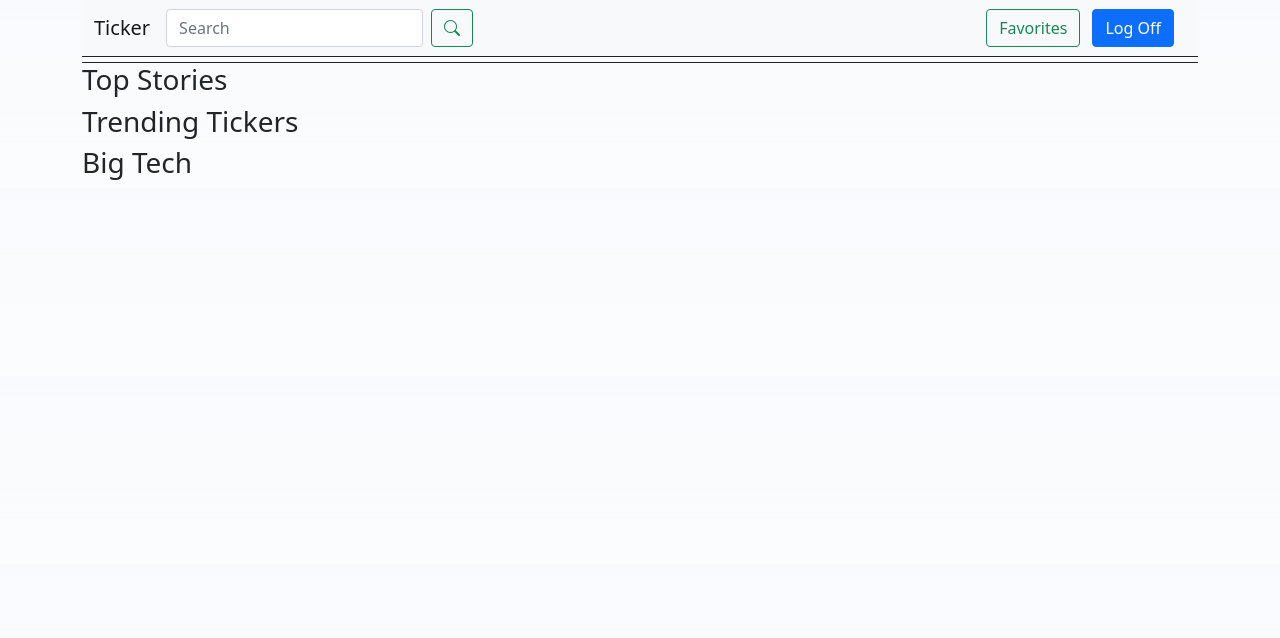
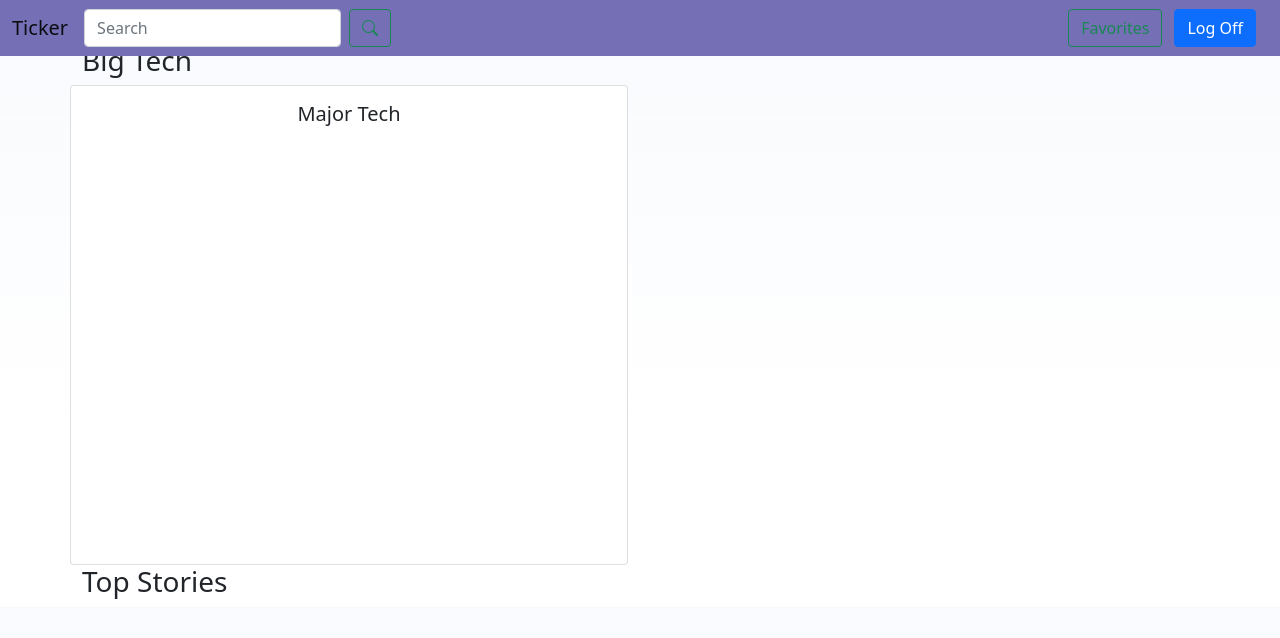
Before and after one commit to Laurens-GitHub/Project-Money, a Flask app: template templates/homepage.html in a window 1280 px wide. Shown: the top 638 px of the page. Run offline with Flask 2, Linux system fonts and the light colour scheme; the template is opened without the code that fills it, so the values that code supplies are empty; the visitor is signed in with stand-in values (Sample User, id 1).

Commit message:
Tech Stocks card aligned

```diff
--- a/static/css/homepage.css
+++ b/static/css/homepage.css
@@ -1,12 +1,14 @@
 /* news articles */
 
-div.news-summary img {
-    width: 15em;
-  }
+    .card {
+        height: 480px;
+    }
 
-  div.news-summary .source {
-    margin: 0.5em 0;
-    color:black;
-    font-size: 150%;
-    font-weight: bold;
-  }
+    .news-card a{
+        color:black;
+        text-decoration: none;
+    }
+
+    .article-source {
+        font-weight: bold;
+    }
--- a/static/css/marquee.css
+++ b/static/css/marquee.css
@@ -1,7 +1,6 @@
 .promo-carousel {
     border-top: solid 1px #222;
     border-bottom: solid 1px #222;
-    padding-bottom: 5px;
     overflow: hidden;
   }
 
--- a/static/css/site.css
+++ b/static/css/site.css
@@ -1,3 +1,15 @@
 body.container {
     background: linear-gradient(rgb(248, 250, 253) 0%, rgba(248, 250, 253, 0) 413px)
   }
+
+.tech-card {
+    margin-bottom: 3px;
+}
+
+.tech-card.green {
+    color: rgb(39, 252, 39, .5);
+}
+
+.tech-card.red {
+    color: rgb(255, 0, 0, .5);
+}
--- a/static/js/homepage.js
+++ b/static/js/homepage.js
@@ -89,29 +89,44 @@ function getBigTech() {
   const insertTechData = (response) => {
 
     const techStocks = response['quoteResponse']['result'];
-    const container = document.querySelector("#big-tech");
-    container.innerHTML = "";
 
     for (let i=0; i<techStocks.length; i++) {
         createStockAndAddToContainer(
         symbol = techStocks[i]['symbol'],
-        price = techStocks[i]['regularMarketPrice'],
-        change = techStocks[i]['regularMarketChange'],
-        pct_change = techStocks[i]['regularMarketChangePercent']
+        company = techStocks[i]['shortName'],
+        price = (Math.round(techStocks[i]['regularMarketPrice'] * 100) / 100).toFixed(2),
+        change = (Math.round(techStocks[i]['regularMarketChange'] * 100) / 100).toFixed(2)
+        // pct_change = techStocks[i]['regularMarketChangePercent']
         );
     }
     };
-    const createStockAndAddToContainer = (symbol, price, change, pctChange) => {
+    const createStockAndAddToContainer = (symbol, company, price, change) => {
+        if (change > 0) {
+            priceDirection = "+"
+            colorState = "green"
+        } else {
+            colorState = "red"
+            priceDirection= ""
+        }
         const cardElement = document.createElement("div");
-        cardElement.classList.add("tech-stock");
+        cardElement.classList.add("tech-card");
         cardElement.innerHTML = `
-            <p>${symbol}</p>
-            <p>${price}</p>
-            <p>${change}</p>
-            <p>${pctChange}</p>
+        <div class="tech-card hstack">
+            <div>
+                <strong>${symbol}</strong>
+            </div>
+            <span class="ms-auto">${price}</span>
+        </div>
+
+        <div class="tech-card hstack">
+            <div class="card-subtitle mb-2 text-muted">${company}</div>
+            <span class="ms-auto ${colorState}">${priceDirection}${change}</span>
+        </div>
+
             `;
     document.querySelector("#big-tech").append(cardElement);
 };
+
 
 ////////////  MARKET NEWS  \\\\\\\\\\\\\\
 
@@ -124,11 +139,17 @@ function getNews() {
     const insertNewsData = (response) => {
 
         const newsData = response['articles'];
-        const container = document.querySelector("#articles");
-        container.innerHTML = "";
+        // const container = document.querySelector("#articles");
+        // container.innerHTML = "";
+        debugger;
+// need to solve: get articles onto a grid
+// newsData is an array of objects
+// while newsData is not empty, create a new div
+// inject 3 news cards onto that div, and remove them from the beginning of the array
+// continue this until newsData is an empty array
 
         // trim the source name from the end of the title
-        for (let i=0; i<newsData.length; i++) {
+        for (let i=0; i<3; i++) {
             if (newsData[i]['title'].indexOf(" - ")) {
                 title = newsData[i]['title'].split(' - ')[0]
             } else {
@@ -146,20 +167,19 @@ function getNews() {
 
     const createArticleAndAddToContainer = (title, description, link, imageUrl, source) => {
         const cardElement = document.createElement("div");
+        cardElement.classList.add("col-md-4");
         cardElement.classList.add("news-card");
         cardElement.innerHTML = `
-                <div class="col-xs-12 col-sm-6 col-md-6 col-lg-4 news-summary mt-3">
-                    <div class="card text-center bg-light">
-                        <h5 class="article-title"><a href="${link}" target="_blank" rel="noopener noreferrer">${title}</a></h5>
-                        <a href="${link}" target="_blank" rel="noopener noreferrer">
+                <div class="card" style="width: 25rem;">
+                    <a href="${link}" target="_blank" rel="noopener noreferrer">
+                        <h5 class="card-title">${title}</h5>
                             <img class="card-img-top img-circle" src="${imageUrl}">
-                        </a>
-                        <div class="article-body">
+                        <div class="card-body">
                             <div class="article-source">${source}</div>
-                                <a class="article-description" href="${link}" target="_blank" rel="noopener noreferrer">${description}</a>
+                                <p class="card-text">${description}</p>
                             </div>
                         </div>
-                    </div>
+                    </a>
                 </div>
             `;
     document.querySelector("#articles").append(cardElement);
--- a/templates/base.html
+++ b/templates/base.html
@@ -32,7 +32,7 @@
     <body class="container">
         <div>
 
-            <nav class="navbar navbar-expand-lg navbar-light bg-light">
+            <nav class="navbar fixed-top navbar-expand-lg navbar-light" style="background-color: #7570b6;">
                 <div class="container-fluid">
                     <a class="navbar-brand" href="http://localhost:5000/">Ticker</a>
                     <button class="navbar-toggler" type="button" data-bs-toggle="collapse" data-bs-target="#navbarSupportedContent" aria-controls="navbarSupportedContent" aria-expanded="false" aria-label="Toggle navigation">
@@ -49,8 +49,11 @@
                     </ul>
 
                     {%if session.get("user_email")%}
+
                     <span class="nav-item">
-                        <button class="btn btn-outline-success" name="profile" href="/user_profile">Favorites</button>
+                        <a href="http://localhost:5000/user_profile">
+                            <button class="btn btn-outline-success" name="profile">Favorites</button>
+                        </a>
                     </span>
 
                     <span class="nav-item">
--- a/templates/homepage.html
+++ b/templates/homepage.html
@@ -16,12 +16,6 @@
         </div>
     </div>
 
-<h3>Top Stories</h3>
-<div id="articles" class="row">
-
-</div>
-
-
 
     <h3>Trending Tickers</h3>
     <div id="trending">
@@ -29,14 +23,48 @@
     </div>
 
     <h3>Big Tech</h3>
-<div id="big-tech">
+    <div class="card row col-md-6">
+        <div class="card-body vstack" id="big-tech">
+            <h5 class="card-title text-center">Major Tech</h5>
+
+
+            </div>
+        </div>
+
+
+    <h3>Top Stories</h3>
+    <!-- <div id="carouselExampleIndicators" class="carousel slide" data-bs-ride="carousel">
+        <div class="carousel-indicators">
+        <button type="button" data-bs-target="#carouselExampleIndicators" data-bs-slide-to="0" class="active" aria-current="true" aria-label="Slide 1"></button>
+        <button type="button" data-bs-target="#carouselExampleIndicators" data-bs-slide-to="1" aria-label="Slide 2"></button>
+        <button type="button" data-bs-target="#carouselExampleIndicators" data-bs-slide-to="2" aria-label="Slide 3"></button>
+        </div>
+        <div id="articles" class="carousel-inner">
+            <div class="carousel-item active">
+                <h2>Top Stories</h2>
+            </div>
+        </div>
+        <button class="carousel-control-prev" type="button" data-bs-target="#carouselExampleIndicators" data-bs-slide="prev">
+        <span class="carousel-control-prev-icon" aria-hidden="true"></span>
+        <span class="visually-hidden">Previous</span>
+        </button>
+        <button class="carousel-control-next" type="button" data-bs-target="#carouselExampleIndicators" data-bs-slide="next">
+        <span class="carousel-control-next-icon" aria-hidden="true"></span>
+        <span class="visually-hidden">Next</span>
+        </button>
+    </div> -->
+
+        <div id="articles" class="row">
+
+            </div>
+
 
     <script src="/static/js/homepage.js"></script>
     <script>
         window.onload = (event) =>  {
-        getSummary();
+            // getSummary();
             // getTrending();
-        // getBigTech();
+            getBigTech();
             // getNews();
         };
     </script>
```
Lines whose indentation alone changed are shown as unchanged.
